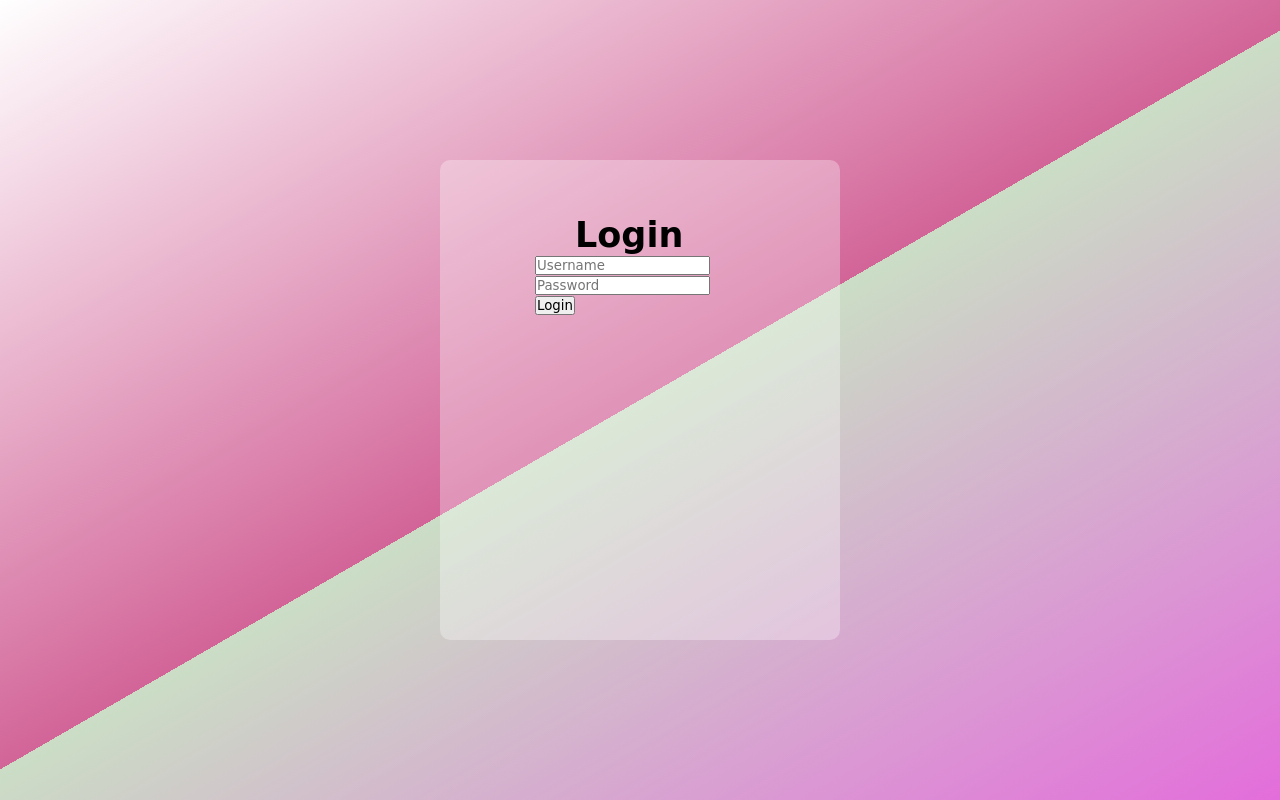
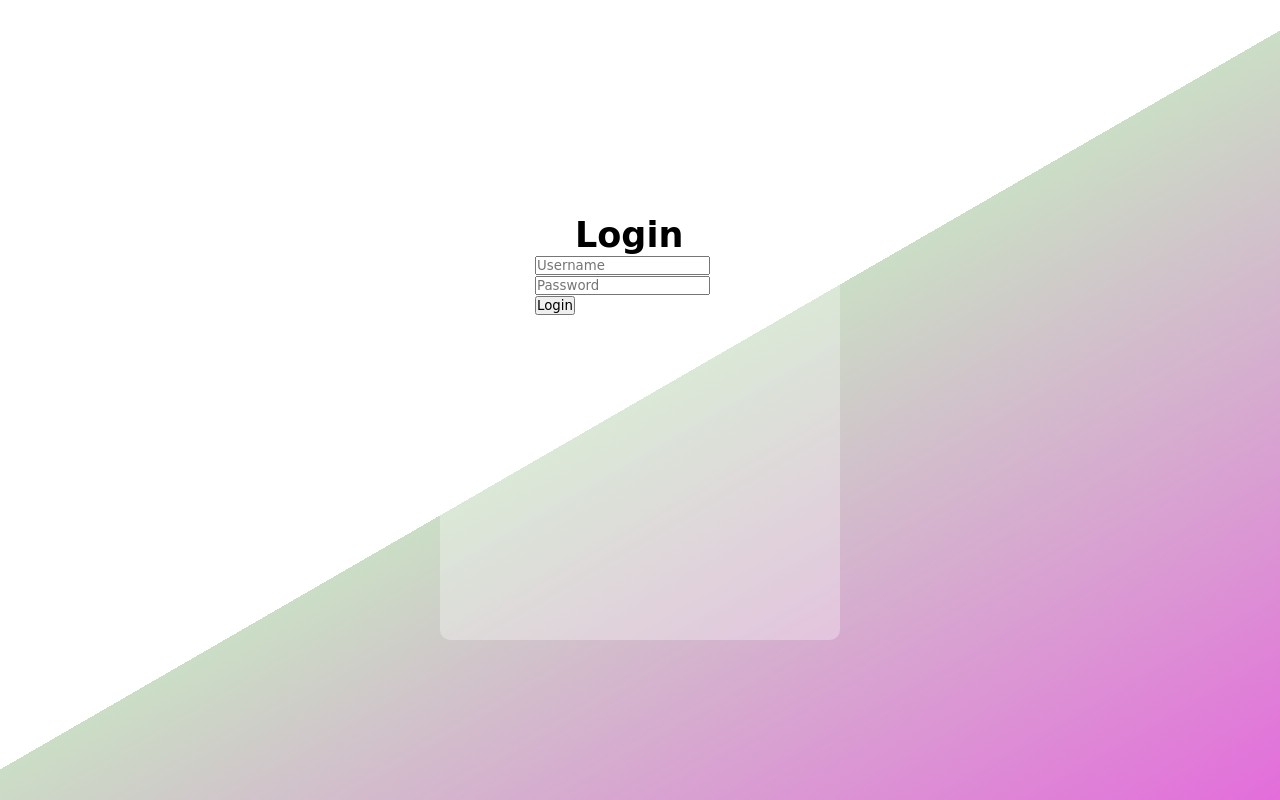
Before and after one commit to amzad78692/Question-Paper-Generator, a PHP site: page /Iddept.php in a window 1280 px wide. Run offline with PHP 8.4, Linux system fonts and the light colour scheme.

Commit message:
nirajchange

```diff
--- a/Examadministrator.php
+++ b/Examadministrator.php
@@ -4,7 +4,7 @@
                   <meta charset="UTF-8">
                   <meta http-equiv="X-UA-Compatible" content="IE=edge">
                   <meta name="viewport" content="width=device-width, initial-scale=1.0">
-                  <link rel="stylesheet" href="facultyniraj.css" class="">
+                  <link rel="stylesheet" href="Examadministrator.css" class="">
                   <title>Faculty Registration</title>
 </head>
 <body>
--- a/IDdept.css
+++ b/IDdept.css
@@ -11,7 +11,7 @@ justify-content: center;
 align-items: center;
 height: 100vh;
 background-image: linear-gradient(-30deg,#29a7c4 0%,#eed2d2 50%,
- #4c88c5 0%,white 100%);
+ #4c88c5 50%,white 0%);
 filter:hue-rotate(110deg);
 }
 
```
